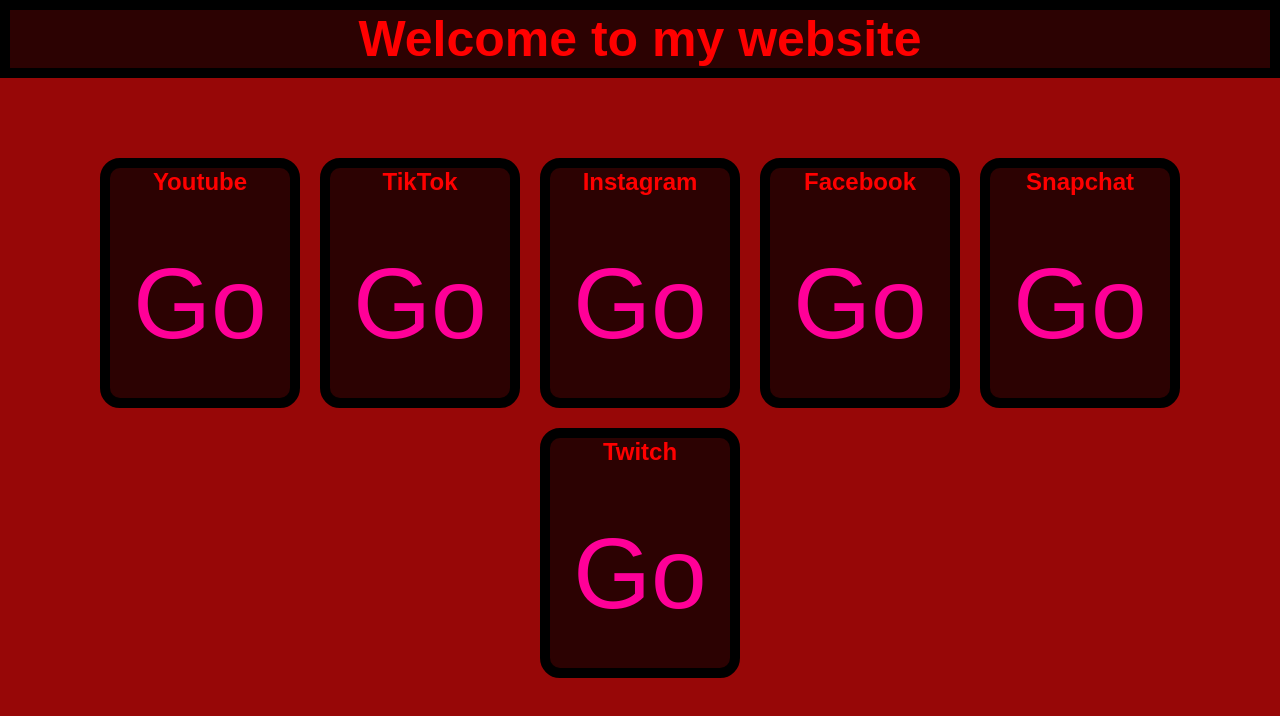
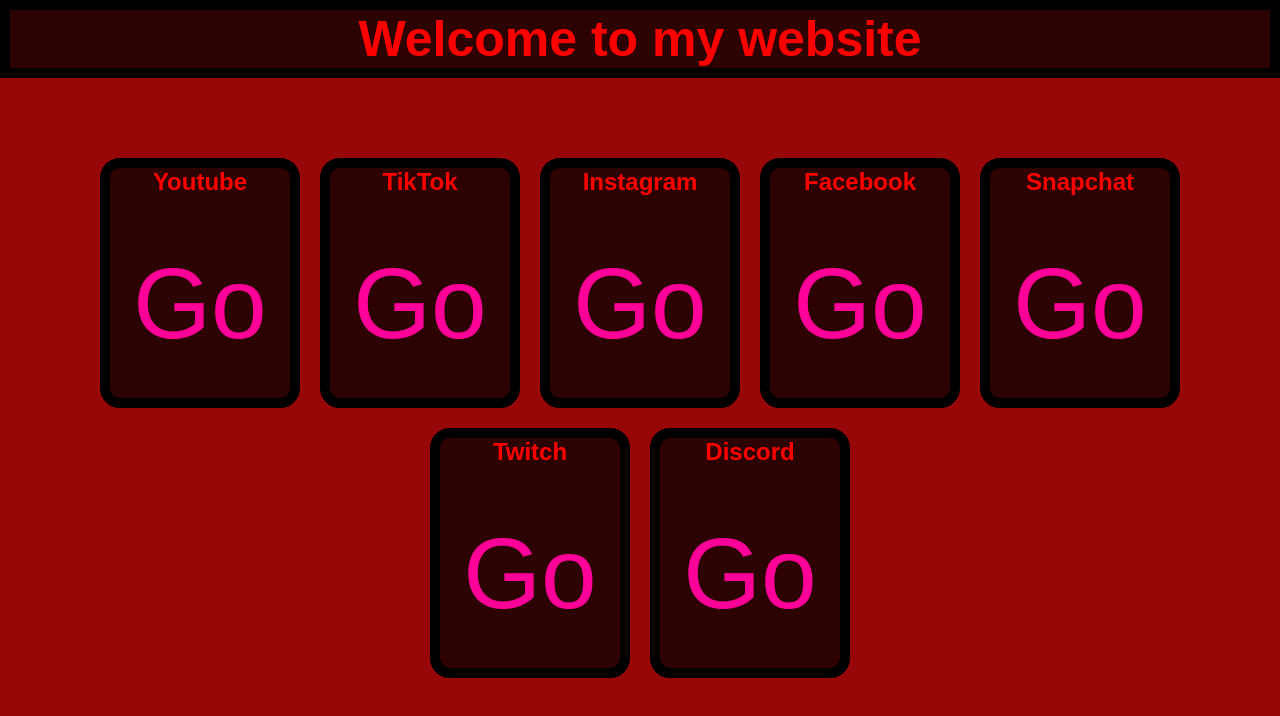
Before and after one commit to KenanRehimov/Ecce_206, a plain HTML site: page Ecce_206/index.html in a window 1280 px wide. Drawn offline with Linux system fonts and the light colour scheme.

Commit message:
Ecce_206
Welcome to my website

```diff
--- a/Ecce_206/index.html
+++ b/Ecce_206/index.html
@@ -37,9 +37,13 @@
                 <h2>Snapchat</h2>
                 <a href="https://www.snapchat.com/add/ecce_206?share_id=KTj-QBdQQVM&locale=tr-TR">Go</a>
             </div>
-            <div id="Snapchat" class="webside">
+            <div id="Twitch" class="webside">
                 <h2>Twitch</h2>
                 <a href="https://www.twitch.com/Ecce_206">Go</a>
+            </div>
+            <div id="Discord" class="webside">
+                <h2>Discord</h2>
+                <a href="https://discord.com/invite/r46KzTHf">Go</a>
             </div>
         </section>
     </main>
```
